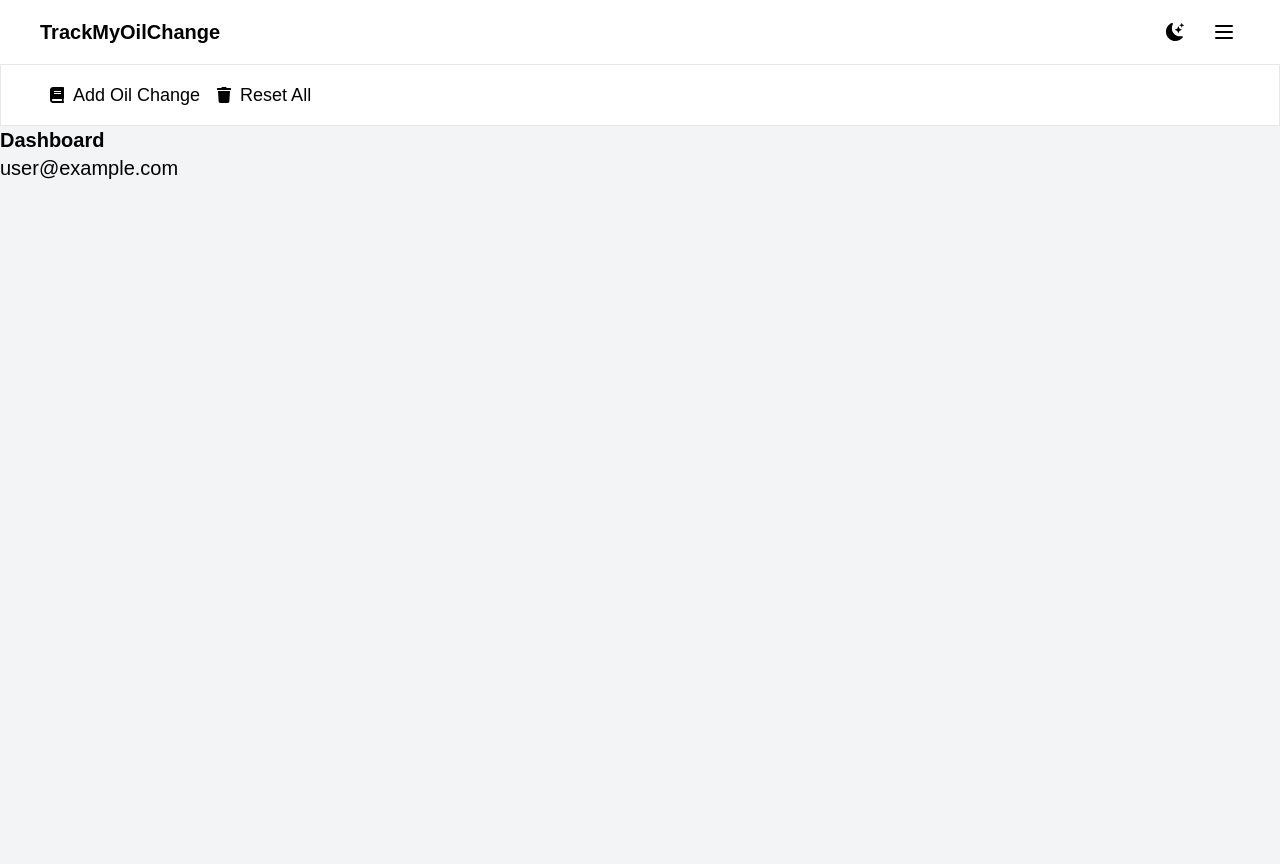
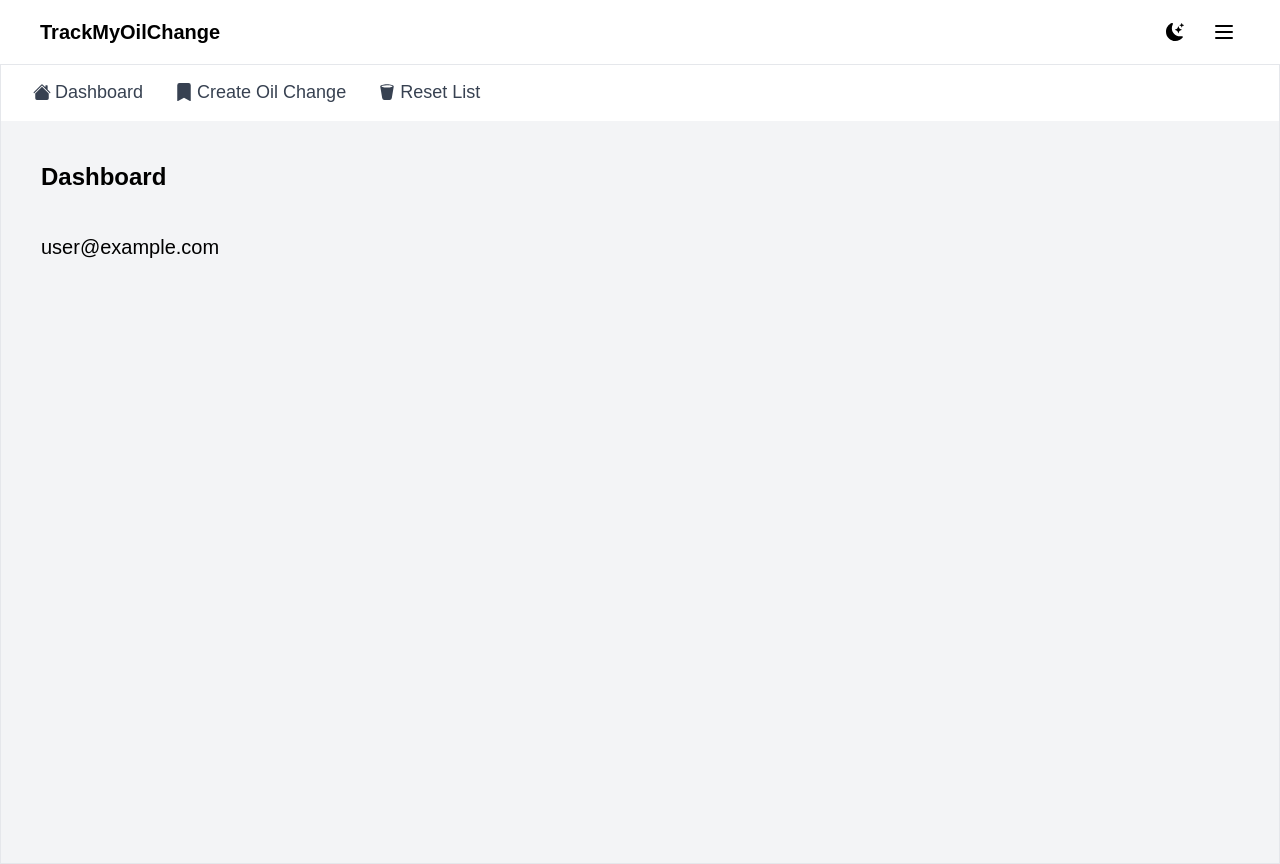
Before and after one commit to Grupith/oilchangeapp, a React (Create React App) app: page /dashboard in a window 1280 px wide. Built offline with nearby package versions, Linux system fonts and the light colour scheme; no server answers; sample sign-in values are in the browser's storage.

Commit message:
fixed navbar shifting content bug

```diff
--- a/src/Components/Dashboard.js
+++ b/src/Components/Dashboard.js
@@ -1,27 +1,31 @@
 import React from 'react'
 import { useAuth } from '../AuthContext'
-import { FaBook, FaTrash } from "react-icons/fa"
+import { BsHouseFill, BsBookmarkFill, BsTrash2Fill} from 'react-icons/bs'
 
 export default function Dashboard() {
 
   const { currentUser } = useAuth()
 
   return (
-    <div className='bg-gray-100 h-screen'>
-      <nav className='bg-white border py-3 px-10'>
-        <ul className='flex'>
-            <div className='flex justify-center space-x-2 items-center hover:bg-gray-200  cursor-pointer px-2 py-1 rounded-md'>
-                <FaBook className='text-md'/>
-                <li className='text-lg'>Add Oil Change</li>
+    <div className='bg-gray-100 h-screen border'>
+      <nav className='bg-white'>
+        <ul className='flex items-center h-14 ml-4'>
+            <div className='flex justify-center space-x-1 items-center border-b-2 border-transparent hover:border-gray-700 px-4 cursor-pointer h-14'>
+                <BsHouseFill className='text-lg text-gray-700'/>
+                <li className='text-lg text-gray-700'>Dashboard</li>
             </div>
-            <div className='flex justify-center space-x-2 items-center hover:bg-gray-200  cursor-pointer px-2 py-1 rounded-md'>
-                <FaTrash className='text-md'/>
-                <li className='text-lg'>Reset All</li>
+            <div className='flex justify-center space-x-1 items-center border-b-2 border-transparent hover:border-gray-700 px-4 cursor-pointer h-14'>
+                <BsBookmarkFill className='text-lg text-gray-700'/>
+                <li className='text-lg text-gray-700'>Create Oil Change</li>
+            </div>
+            <div className='flex justify-center space-x-1 items-center border-b-2 border-transparent hover:border-gray-700 px-4 cursor-pointer h-14'>
+                <BsTrash2Fill className='text-lg text-gray-700'/>
+                <li className='text-lg text-gray-700'>Reset List</li>
             </div>
         </ul>
       </nav>
-      <h1 className='text-xl font-bold'>Dashboard</h1>
-        <p className='text-xl'>{currentUser && currentUser.email}</p>
+      <h1 className='text-2xl font-bold m-10'>Dashboard</h1>
+        <p className='text-xl m-10'>{currentUser && currentUser.email}</p>
     </div>
   )
 }
--- a/src/Components/Navbar.js
+++ b/src/Components/Navbar.js
@@ -42,10 +42,10 @@ export default function Navbar() {
   return (
     <nav>
         <div className="max-w-7xl mx-auto">
-        <div className="flex items-center justify-between h-16 px-10">
+        <div className="relative flex items-center justify-between h-16 px-10">
             <div className="flex items-center">
                 <div>
-                    <Link to='/' className="font-bold text-xl">TrackMyOilChange</Link>
+                    <Link to='/' className="font-semibold text-xl">TrackMyOilChange</Link>
                 </div>
             </div>
             <div className="flex items-center">
@@ -58,7 +58,7 @@ export default function Navbar() {
                 </button>
 
                 {showDropdown &&
-                    <div ref={dropdownRef} className="origin-top-right absolute right-0 mt-28 w-48 rounded-md shadow-lg bg-white ring-1 ring-black ring-opacity-5">
+                    <div ref={dropdownRef} className="origin-top-right absolute right-0 mt-40 mr-4 w-48 rounded-md shadow-lg bg-white">
                         <div className="py-1" role="menu" aria-orientation="vertical" aria-labelledby="user-menu">
                             <span className="block px-4 py-2 text-sm text-gray-700 hover:bg-gray-100 line-through cursor-pointer" role="menuitem">Settings</span>
                             <span onClick={handleLogout} className="block px-4 py-2 text-sm text-gray-700 hover:bg-gray-100 cursor-pointer" role="menuitem">Logout</span>
```
